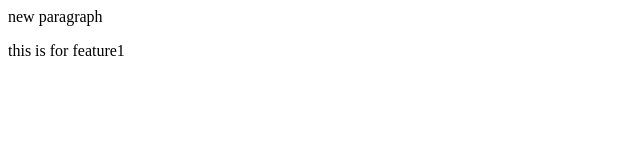
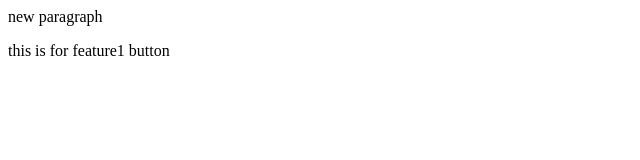
Before and after one commit to Prats111/localgit, a plain HTML site: page index.html in a window 1280 px wide. Shown: the full height of the page, 0-640 px from the left. Drawn offline with Linux system fonts and the light colour scheme.

Commit message:
add button

```diff
--- a/index.html
+++ b/index.html
@@ -1,2 +1,2 @@
 <p> new paragraph</p>
-<p>this is for feature1</p>
+<p>this is for feature1 button</p>
```
